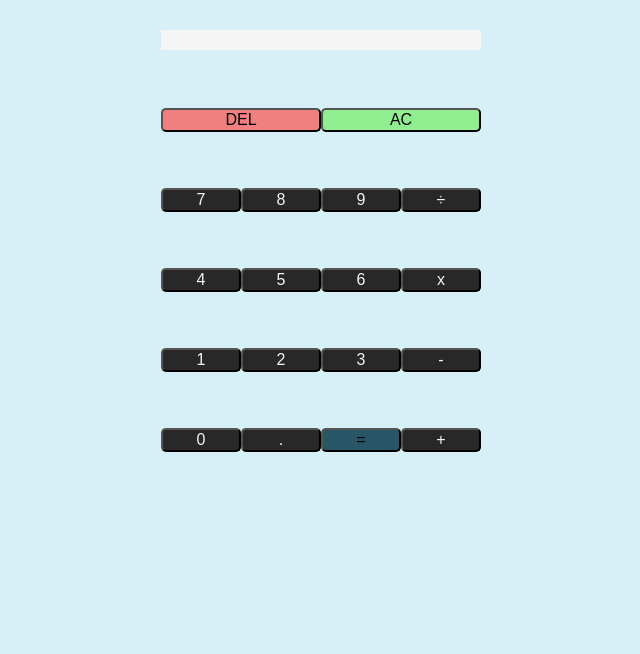
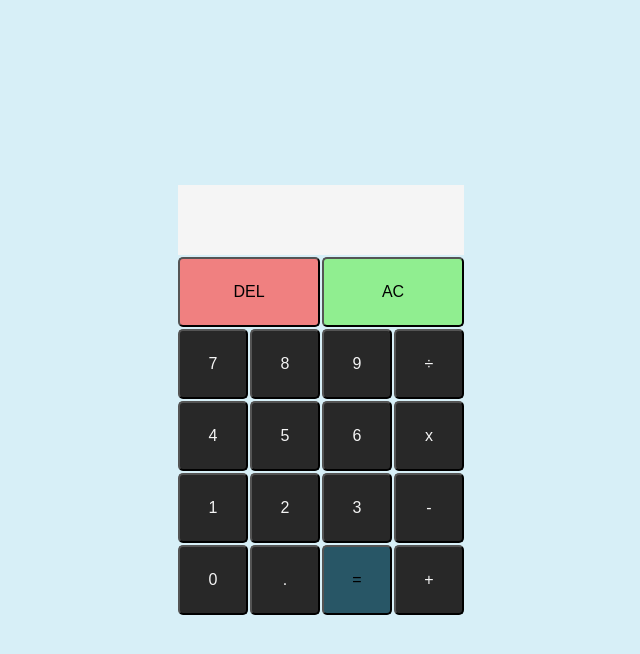
Before and after one commit to asiill/javascript-calculator, a plain HTML site: page index.html in a window 1280 px wide. Shown: the whole page, without its empty margins (319-959 px from the left). Drawn offline with Linux system fonts and the light colour scheme.

Commit message:
Fix grid alignment

```diff
--- a/style.css
+++ b/style.css
@@ -1,6 +1,6 @@
 @import url('https://fonts.googleapis.com/css?family=Roboto&display=swap');
 
-*, *::before, *::after {
+* {
     box-sizing: border-box;
 }
 
@@ -14,14 +14,17 @@ body {
     min-height: 100vh;
 
     display: grid;
-    grid-template-columns: repeat(4, 80px);
-    grid-template-rows: repeat(6, 80px);
+    grid-template-columns: repeat(4, 70px);
+    grid-template-rows: repeat(6, 70px);
+    gap: 2px;
+    align-content: center;
     justify-content: center;
-    align-items: center;
+
 }
 
 .output {
     grid-column: 1 / -1;
+
     padding: 10px;
     font-size: 16px;
     color: #000000;
```
